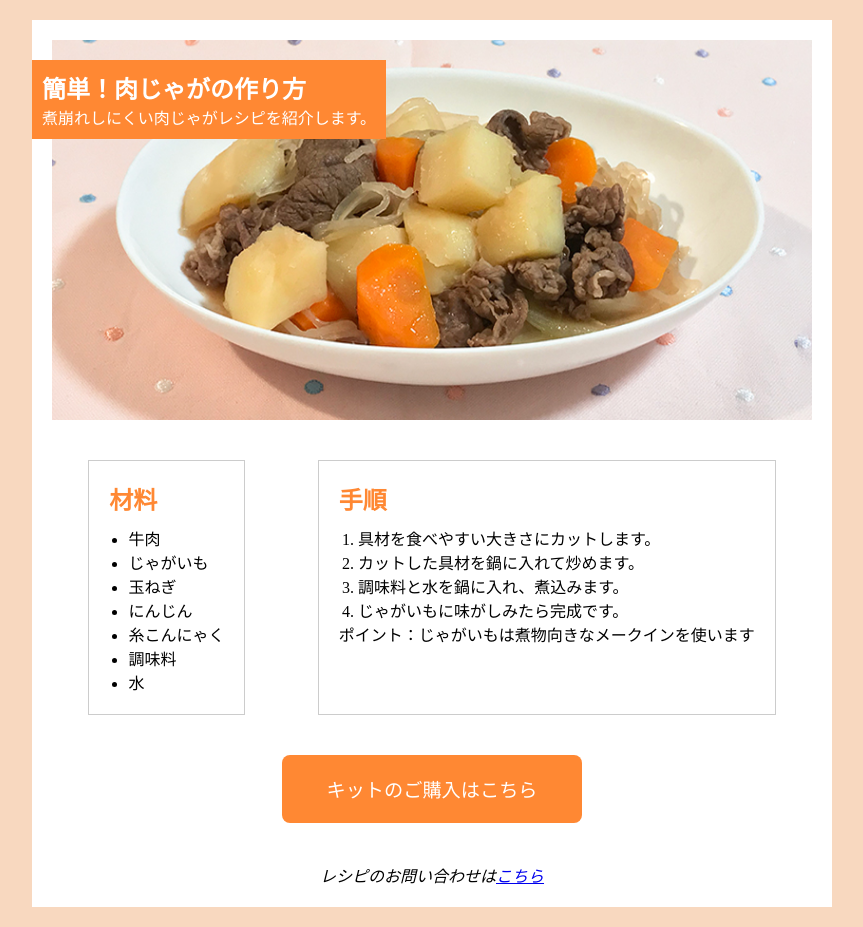
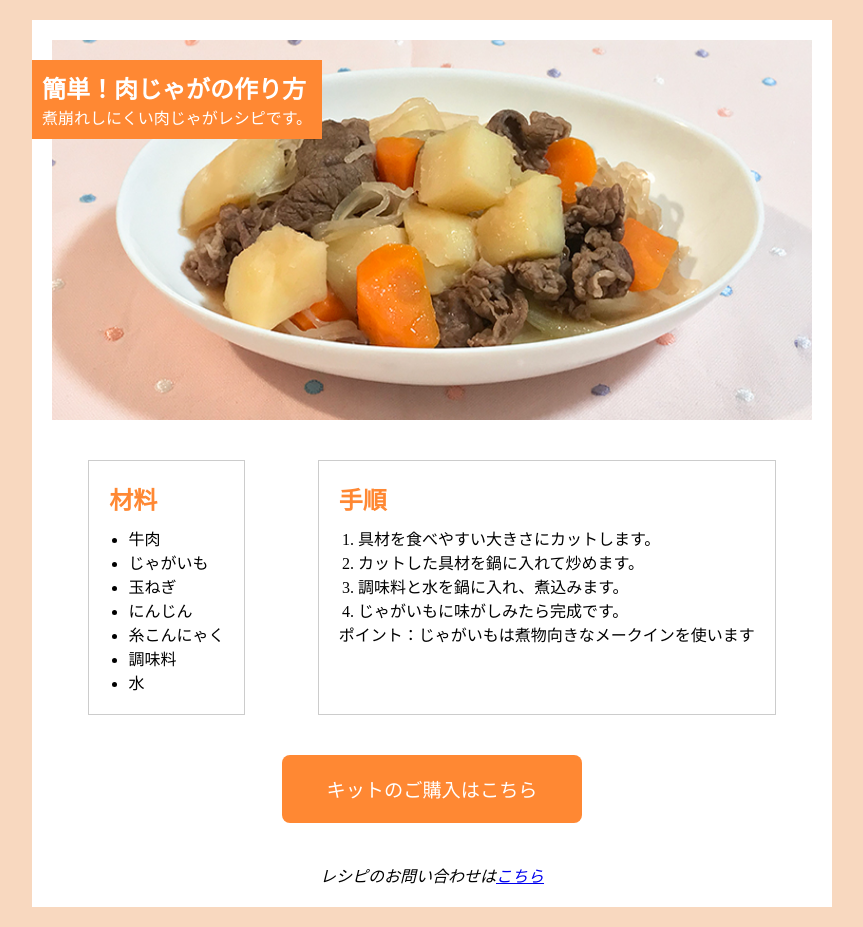
Before and after one commit to endo-takato/S1A205, a plain HTML site: page challenge/ch.html in a window 1280 px wide. Shown: the whole page, without its empty margins (208-1071 px from the left). Drawn offline with Linux system fonts and the light colour scheme.

Commit message:
Add files via upload
チャレンジ１

```diff
--- a/challenge/ch.html
+++ b/challenge/ch.html
@@ -11,7 +11,7 @@
     <article>
         <header>
             <h1>簡単！肉じゃがの作り方</h1>
-            <p>煮崩れしにくい肉じゃがレシピを紹介します。</p>
+            <p>煮崩れしにくい肉じゃがレシピです。</p>
         </header>
         <p><img src="recipe.jpg" alt="完成した肉じゃがの写真" width="800" height="400"> </p>
         <div class="flexContainer">
```
